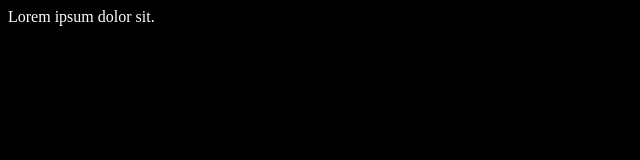
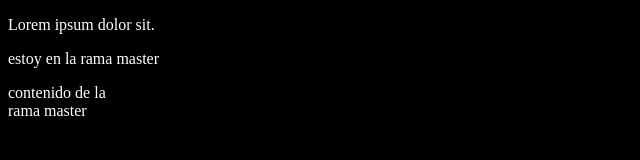
Before and after one commit to juannber2896/trimestreIII, a plain HTML site: page index.html in a window 1280 px wide. Shown: the whole page, without its empty margins (0-640 px from the left). Drawn offline with Linux system fonts and the light colour scheme.

Commit message:
cambios en index.html en rama main

```diff
--- a/index.html
+++ b/index.html
@@ -8,6 +8,11 @@
     <link rel="stylesheet" href="styles.css">
 </head>
 <body>
-    Lorem ipsum dolor sit.
+    <p>Lorem ipsum dolor sit.</p>
+    <p>estoy en la rama master</p>
+    <article>
+        <p>contenido de la <br>
+        rama master</p>
+    </article>
 </body>
 </html>
```
